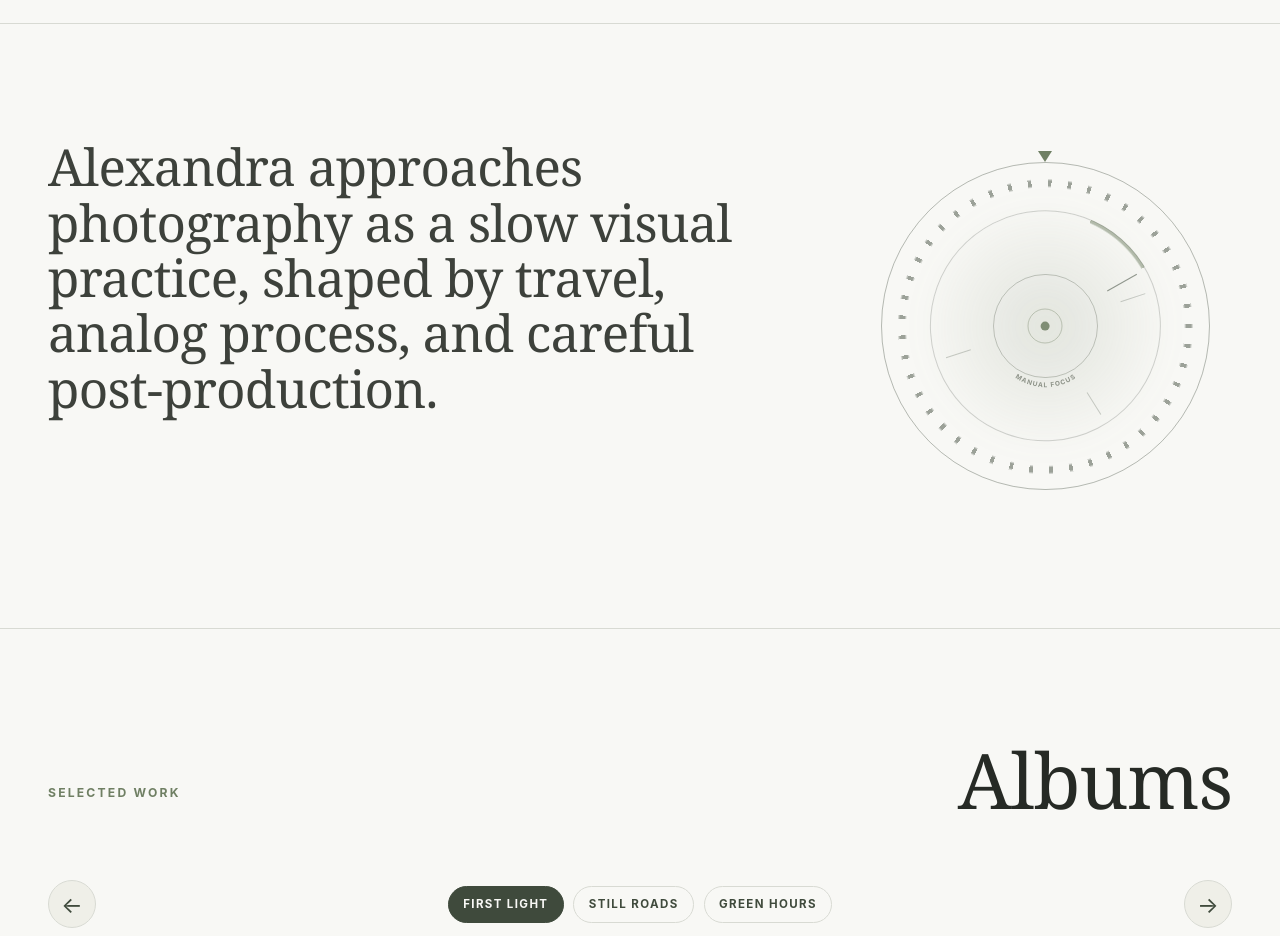
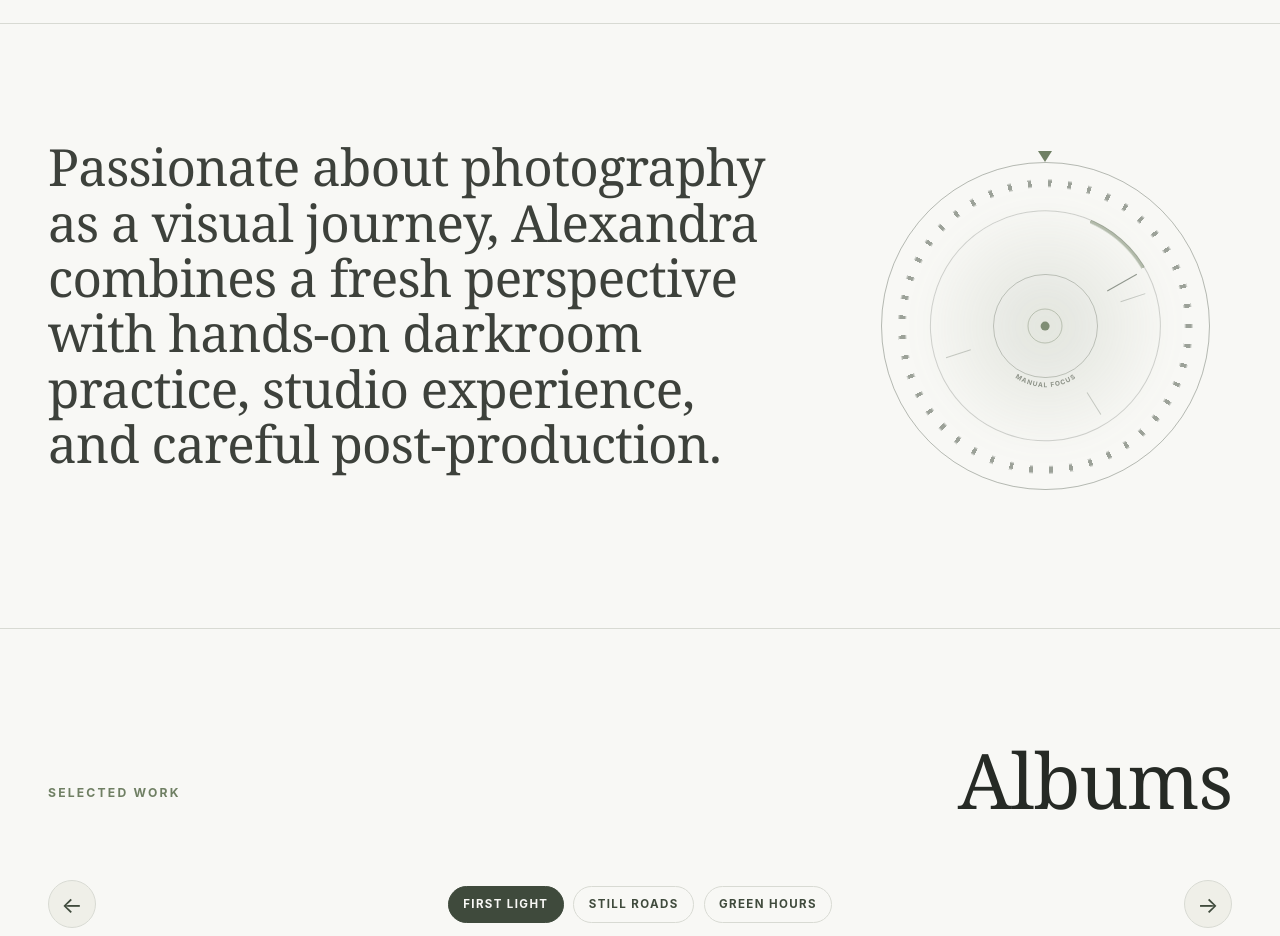
Before and after one commit to leftkal/alexandra-website, an Astro site: page / in a window 1280 px wide. Shown: the part 780-1716 px from the top of the page. Built offline with nearby package versions, Linux system fonts and the light colour scheme; Astro itself is replaced by a stand-in of ours.

Commit message:
Restore homepage intro copy

```diff
--- a/src/pages/index.astro
+++ b/src/pages/index.astro
@@ -129,8 +129,9 @@ const structuredData = {
       <section class="intro" aria-label="Portfolio introduction">
         <div class="intro-copy">
           <p>
-            Alexandra approaches photography as a slow visual practice, shaped by
-            travel, analog process, and careful post-production.
+            Passionate about photography as a visual journey, Alexandra combines a
+            fresh perspective with hands-on darkroom practice, studio experience,
+            and careful post-production.
           </p>
         </div>
         <div class="focus-wheel" data-focus-wheel aria-hidden="true">
```
